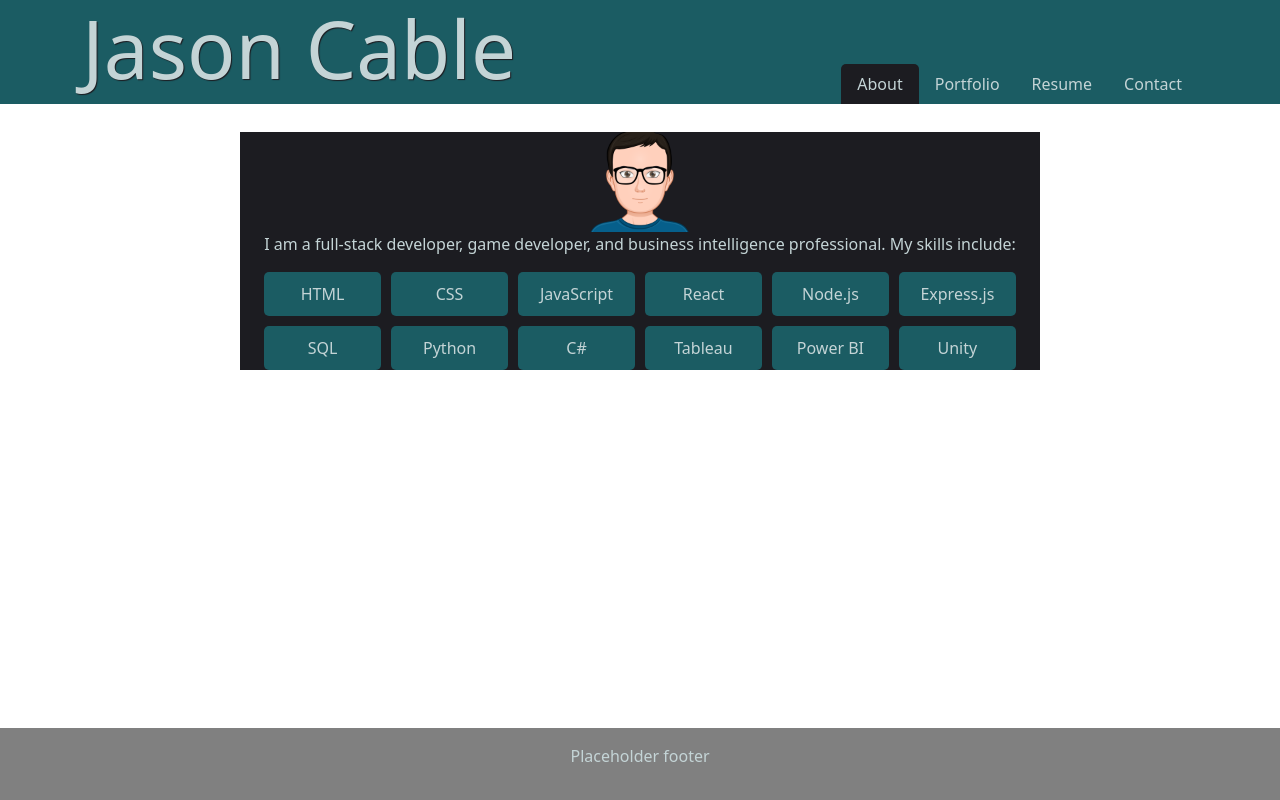
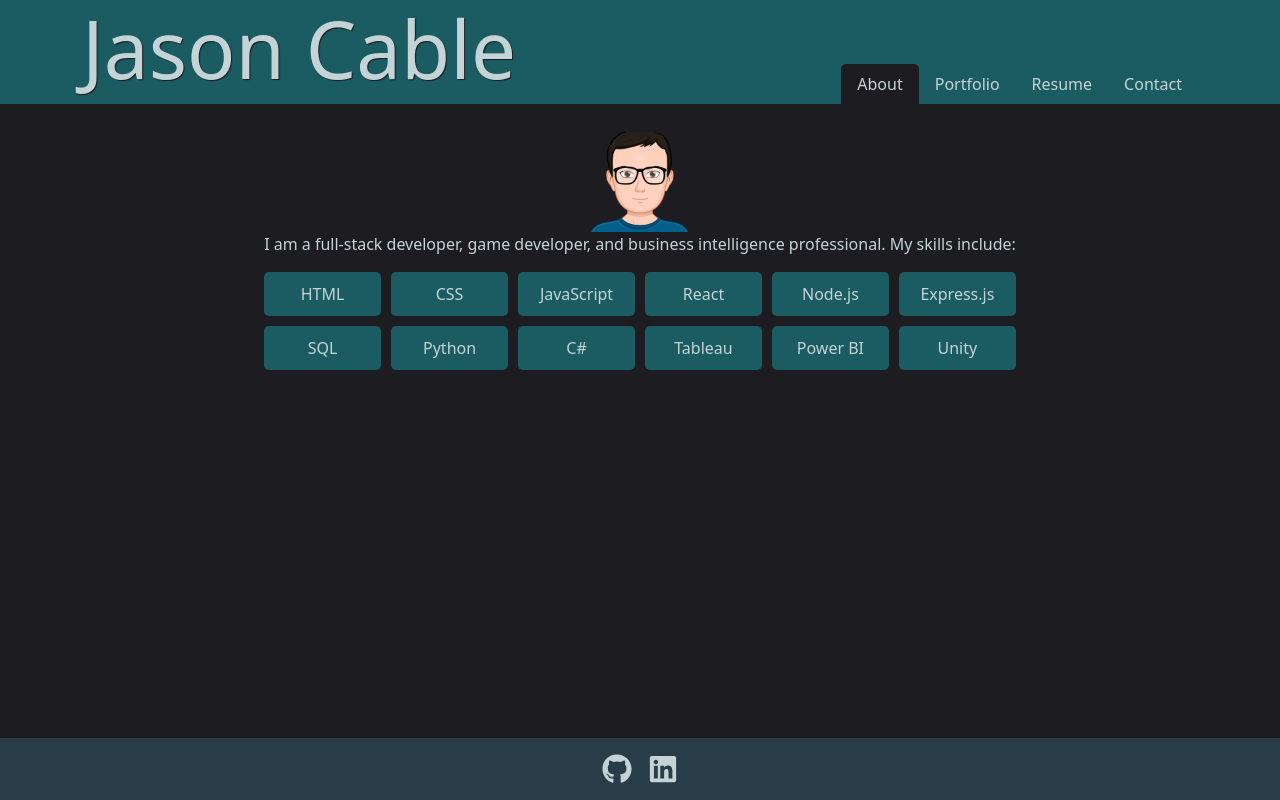
Before and after one commit to cablej02/React-Portfolio, a React (Vite) app: page / in a window 1280 px wide. Built offline with nearby package versions, Linux system fonts and the light colour scheme.

Commit message:
added more styling and footer content

```diff
--- a/package.json
+++ b/package.json
@@ -12,10 +12,10 @@
   },
   "dependencies": {
     "bootstrap": "^5.3.3",
-    "bootstrap-icons": "^1.11.3",
     "react": "^18.3.1",
     "react-bootstrap": "^2.10.7",
     "react-dom": "^18.3.1",
+    "react-icons": "^5.4.0",
     "react-router-dom": "^7.0.2"
   },
   "devDependencies": {
--- a/src/App.css
+++ b/src/App.css
@@ -3,13 +3,9 @@
   padding: 2rem;
   text-align: center;
   font-weight: 500;
+}
 
-  --background-color: #1C1C21;
-  --text-color: #c4d4d6;
-  --primary-color: #1b5c63;
-  --secondary-color: #AB6B21;
-  --tertiary-color: #000708;
-}
+
 
 header {
     background-color: var(--primary-color);
@@ -18,6 +14,11 @@ header {
 
 main {
     background-color: var(--background-color);
+    color: var(--text-color);
+}
+
+footer {
+    background-color: #61dafb2c;
     color: var(--text-color);
 }
 
--- a/src/components/footer.jsx
+++ b/src/components/footer.jsx
@@ -1,9 +1,15 @@
+import { FaFacebook, FaTwitter, FaInstagram, FaGithub, FaLinkedin } from "react-icons/fa";
+
 export default function Footer() {
     return (
-        <footer className="py-3" style={{ position: 'fixed', bottom: 0, left: 0, width: '100%', backgroundColor: 'grey', zIndex: 1000 }}>
-            <div className="container" style={{ textAlign: 'center' }}>
-                {/* TODO: Add GitHub and LinkedIn links here */}
-                <p>Placeholder footer</p>
+        <footer className="py-3" style={{ position: 'fixed', bottom: 0, left: 0, width: '100%', zIndex: 1000 }}>
+            <div className="container d-flex justify-content-center">
+                <a href="https://www.github.com/cablej02" target="_blank" className="mx-2 noopener noreferrer">
+                    <FaGithub size={30} />
+                </a>
+                <a href="https://linkedin.com/" target="_blank" className="mx-2 noopener noreferrer">
+                    <FaLinkedin size={30} />
+                </a>
             </div>
         </footer>
     );
--- a/src/index.css
+++ b/src/index.css
@@ -7,6 +7,13 @@
   text-rendering: optimizeLegibility;
   -webkit-font-smoothing: antialiased;
   -moz-osx-font-smoothing: grayscale;
+
+  --background-color: #1C1C21;
+  --text-color: #c4d4d6;
+  --primary-color: #1b5c63;
+  --secondary-color: #AB6B21;
+  --tertiary-color: #000708;
+
 }
 
 a {
@@ -19,6 +26,8 @@ a:hover {
 }
 
 body {
+  background-color: var(--background-color) !important;
+  color: var(--background-color) !important;
   margin: 0;
   display: flex;
   place-items: top center;
--- a/src/main.jsx
+++ b/src/main.jsx
@@ -4,7 +4,6 @@ import { createBrowserRouter, RouterProvider } from 'react-router-dom';
 //TODO - cleanup css imports to only what's needed
 import 'bootstrap/dist/css/bootstrap.min.css'
 // import 'bootstrap/dist/js/bootstrap.bundle.min.js'
-import 'bootstrap-icons/font/bootstrap-icons.css'
 import './index.css'
 // import './App.css'
 
```
Also changed, not shown: 1 other file (tests, documents, lock files or other folders).
